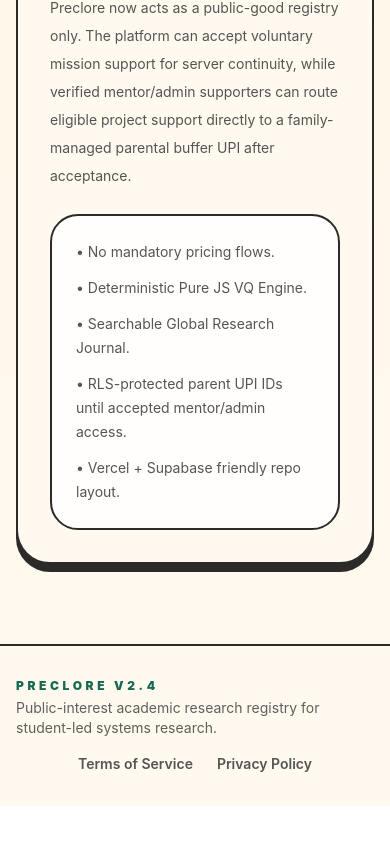
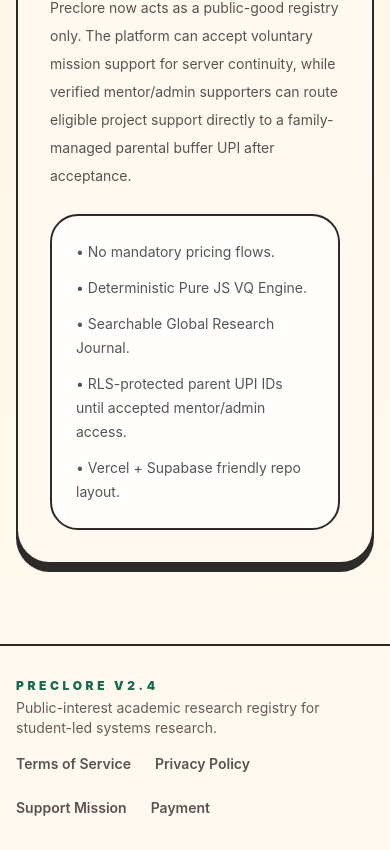
Before and after one commit to sai69692011-wq/Preclore, a Next.js app: page / in a window 390 px wide. Shown: the part 2582-3432 px from the top of the page. Before the commit the page ends 3388 px from the top, so only its background shows below. Built offline with nearby package versions, Linux system fonts and the light colour scheme; no server answers.

Commit message:
Reorder footer classes and add new links

```diff
--- a/components/chrome/site-footer.jsx
+++ b/components/chrome/site-footer.jsx
@@ -2,9 +2,9 @@
 
 export default function SiteFooter() {
   return (
-    <footer className="border-t-2 border-ink bg-paper mt-12">
+    <footer className="mt-12 border-t-2 border-ink bg-paper">
       <div className="mx-auto max-w-6xl px-4 py-8 lg:px-6">
-        <div className="flex flex-col md:flex-row items-center justify-between gap-4">
+        <div className="flex flex-col items-center justify-between gap-4 md:flex-row">
           <div>
             <div className="text-xs font-black uppercase tracking-[0.3em] text-forest">
               Preclore v2.4
@@ -21,6 +21,12 @@
             <Link href="/privacy" className="underline hover:text-coral">
               Privacy Policy
             </Link>
+            <Link href="/support" className="underline hover:text-coral">
+              Support Mission
+            </Link>
+            <Link href="/payment" className="underline hover:text-coral">
+              Payment
+            </Link>
           </div>
         </div>
       </div>
```
